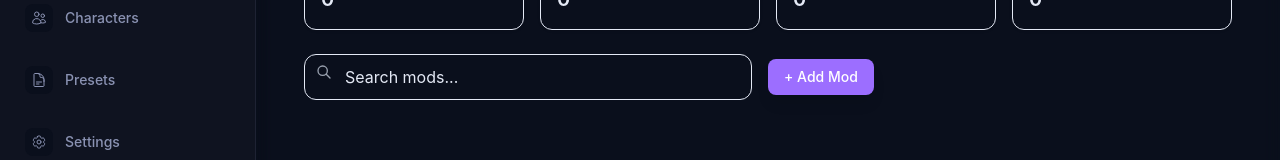
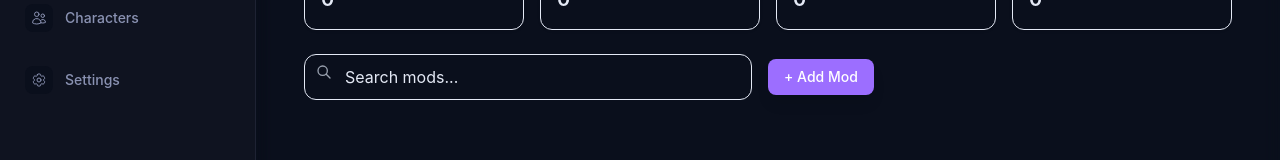
Before and after one commit to RynxPro/aether-manager, a React (Vite) app: page / in a window 1280 px wide. Shown: the part 160-320 px from the top of the page. Built offline with nearby package versions, Linux system fonts and the light colour scheme.

Commit message:
fixed crashing

```diff
--- a/src/components/Sidebar.tsx
+++ b/src/components/Sidebar.tsx
@@ -2,7 +2,6 @@ import React, { useState, useEffect } from "react";
 import {
   HomeIcon,
   UsersIcon,
-  DocumentTextIcon,
   Cog6ToothIcon,
   XMarkIcon,
 } from "@heroicons/react/24/outline";
@@ -37,12 +36,6 @@ const Sidebar: React.FC<SidebarProps> = ({ currentPage, onPageChange }) => {
       label: "Characters",
       icon: <UsersIcon className="w-5 h-5" />,
       path: "/characters",
-    },
-    {
-      id: "presets",
-      label: "Presets",
-      icon: <DocumentTextIcon className="w-5 h-5" />,
-      path: "/presets",
     },
     {
       id: "settings",
```
